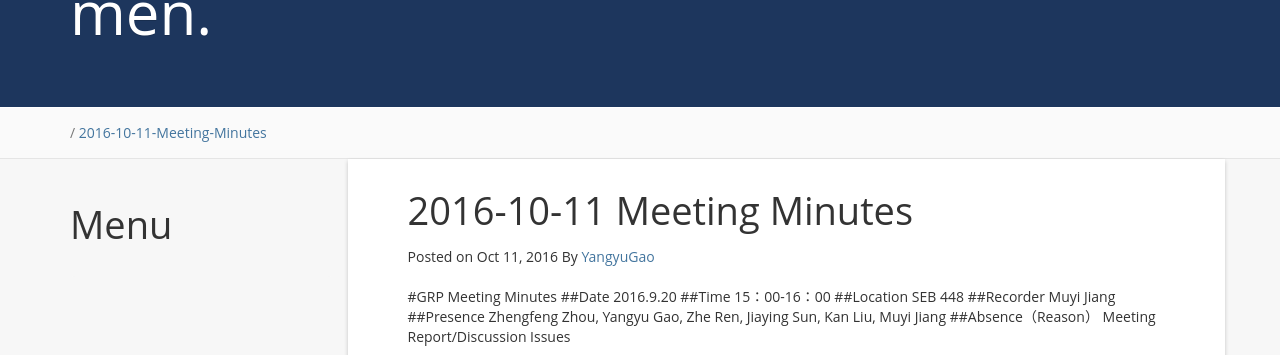
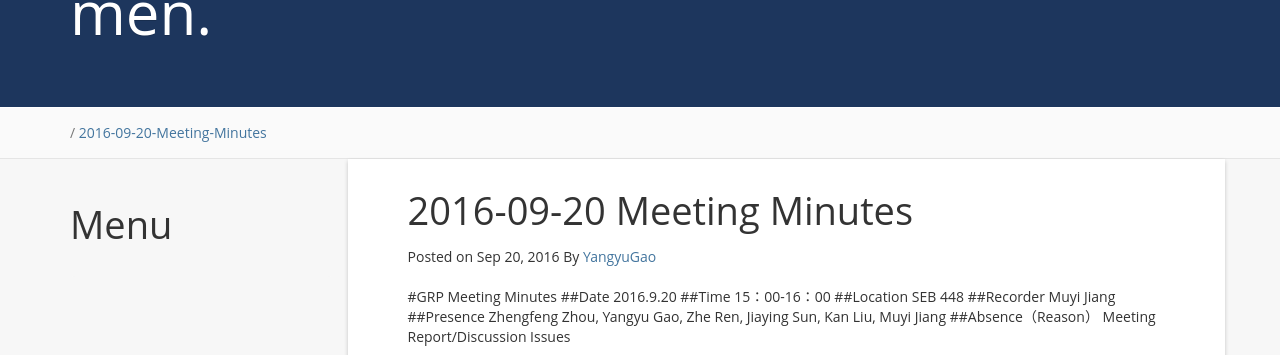
Before and after one commit to GrapeUNNC/grapeUNNC.github.io, a Jekyll site: the page built from _posts/2016-09-20-Meeting-Minutes.md, in a window 1280 px wide and 900 px high. Shown: the part 188-543 px from the top of the window. Built offline with Jekyll 4.4.1, drawn with Linux system fonts in a browser that asks for light colours; comment, search, counter and statistics services are not loaded.

Commit message:
add meeting minutes

```diff
--- a/_posts/2016-09-20-Meeting-Minutes.md
+++ b/_posts/2016-09-20-Meeting-Minutes.md
@@ -1,9 +1,9 @@
 ---
 layout: post
-title:  2016-10-11 Meeting Minutes
-date:   2016-10-11 16:45:00 +0800
+title:  2016-09-20 Meeting Minutes
+date:   2016-09-20 16:45:00 +0800
 categories: ''
-tag: 2016-10-11-Meeting-Minutes
+tag: 2016-09-20-Meeting-Minutes
 ---
 
 * content
```
Also changed, not shown: _posts/2016-10-10-Meeting-Minutes.md (+1 -1 lines).
